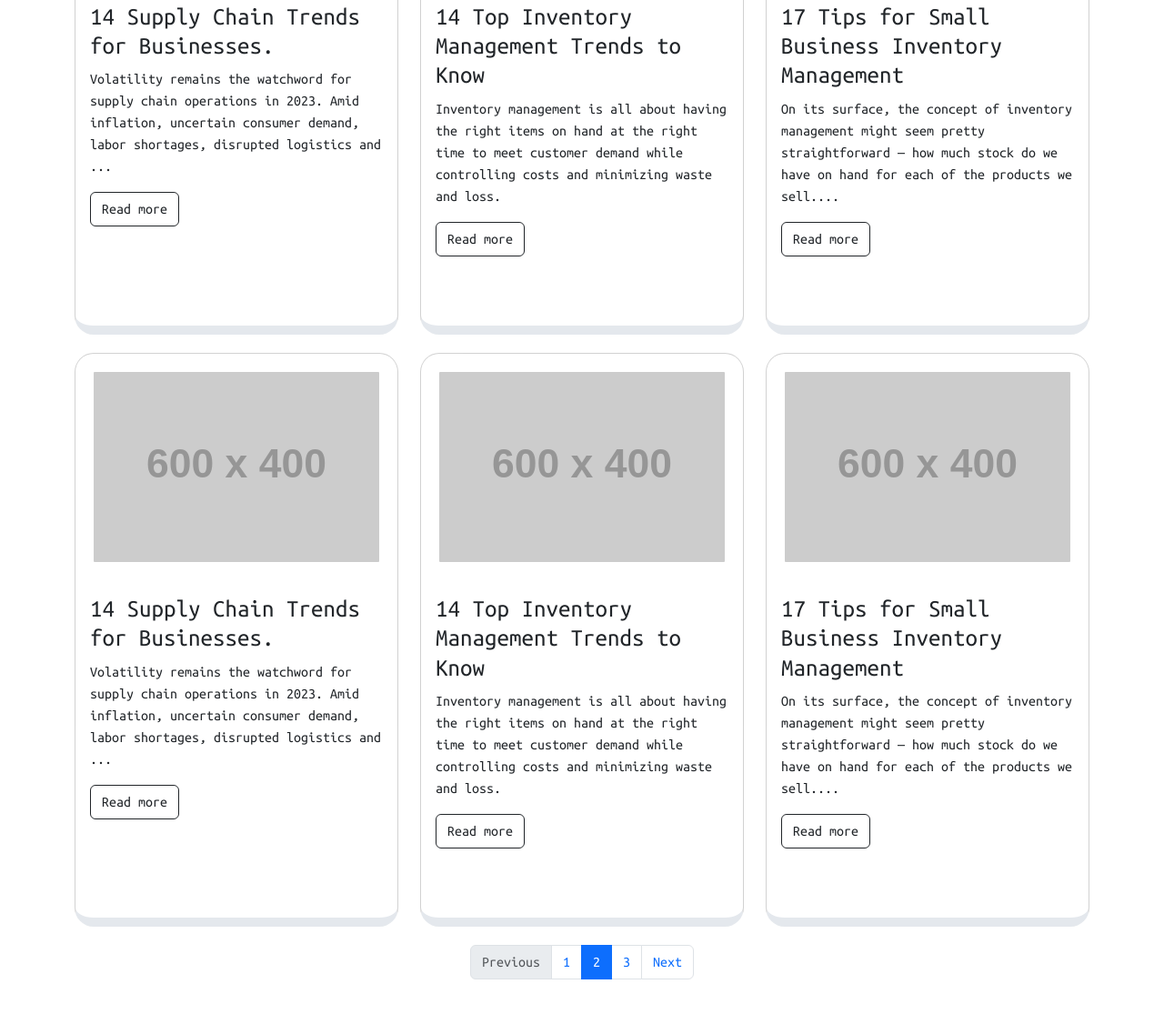
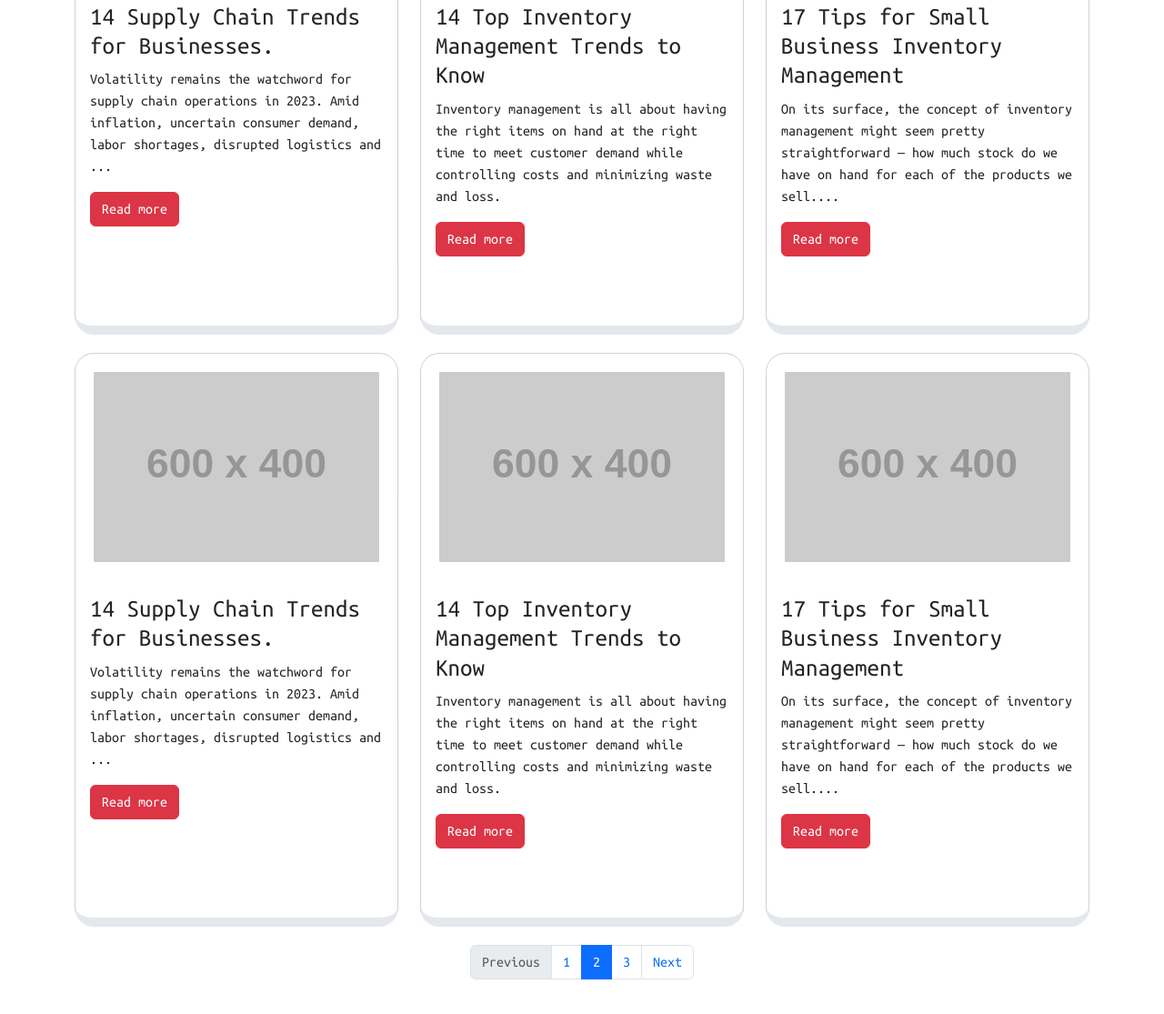
Before and after one commit to relkaddouri/wyzzio, a plain HTML site: page blog.html in a window 1280 px wide. Shown: the part 981-2096 px from the top of the page at 91% size. Drawn offline with nearby package versions, Linux system fonts and the light colour scheme; placeholder pictures from the web are drawn by us.

Commit message:
Adding Read Color to CTA Blog

```diff
--- a/blog.html
+++ b/blog.html
@@ -73,7 +73,7 @@
                     <div class="card-body">
                       <h5 class="card-title">14 Supply Chain Trends for Businesses.</h5>
                       <p class="card-text">Volatility remains the watchword for supply chain operations in 2023. Amid inflation, uncertain consumer demand, labor shortages, disrupted logistics and ...</p>
-                      <a href="#" class="btn btn-outline-dark">Read more</a>
+                      <a href="#" class="btn btn-danger">Read more</a>
                     </div>
                   </div>
             </div>
@@ -83,7 +83,7 @@
                     <div class="card-body">
                       <h5 class="card-title">14 Top Inventory Management Trends to Know</h5>
                       <p class="card-text">Inventory management is all about having the right items on hand at the right time to meet customer demand while controlling costs and minimizing waste and loss.</p>
-                      <a href="#" class="btn btn-outline-dark">Read more</a>
+                      <a href="#" class="btn btn-danger">Read more</a>
                     </div>
                   </div>
             </div>
@@ -93,7 +93,7 @@
                     <div class="card-body">
                       <h5 class="card-title">17 Tips for Small Business Inventory Management</h5>
                       <p class="card-text">On its surface, the concept of inventory management might seem pretty straightforward — how much stock do we have on hand for each of the products we sell....</p>
-                      <a href="#" class="btn btn-outline-dark">Read more</a>
+                      <a href="#" class="btn btn-danger">Read more</a>
                     </div>
                   </div>
             </div>
@@ -103,7 +103,7 @@
                     <div class="card-body">
                       <h5 class="card-title">14 Supply Chain Trends for Businesses.</h5>
                       <p class="card-text">Volatility remains the watchword for supply chain operations in 2023. Amid inflation, uncertain consumer demand, labor shortages, disrupted logistics and ...</p>
-                      <a href="#" class="btn btn-outline-dark">Read more</a>
+                      <a href="#" class="btn btn-danger">Read more</a>
                     </div>
                   </div>
             </div>
@@ -113,7 +113,7 @@
                     <div class="card-body">
                       <h5 class="card-title">14 Top Inventory Management Trends to Know</h5>
                       <p class="card-text">Inventory management is all about having the right items on hand at the right time to meet customer demand while controlling costs and minimizing waste and loss.</p>
-                      <a href="#" class="btn btn-outline-dark">Read more</a>
+                      <a href="#" class="btn btn-danger">Read more</a>
                     </div>
                   </div>
             </div>
@@ -123,7 +123,7 @@
                     <div class="card-body">
                       <h5 class="card-title">17 Tips for Small Business Inventory Management</h5>
                       <p class="card-text">On its surface, the concept of inventory management might seem pretty straightforward — how much stock do we have on hand for each of the products we sell....</p>
-                      <a href="#" class="btn btn-outline-dark">Read more</a>
+                      <a href="#" class="btn btn-danger">Read more</a>
                     </div>
                   </div>
             </div>
```
